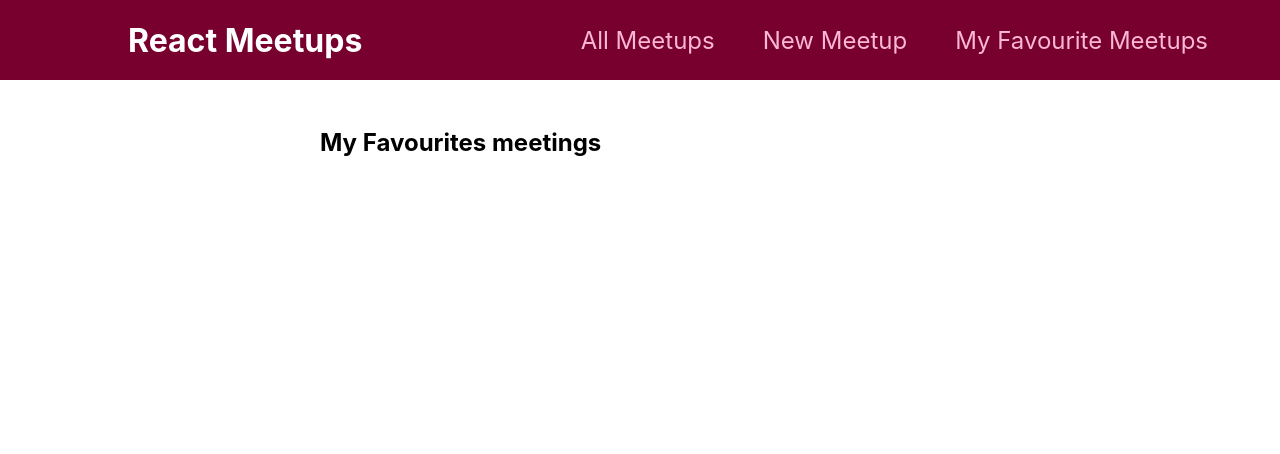
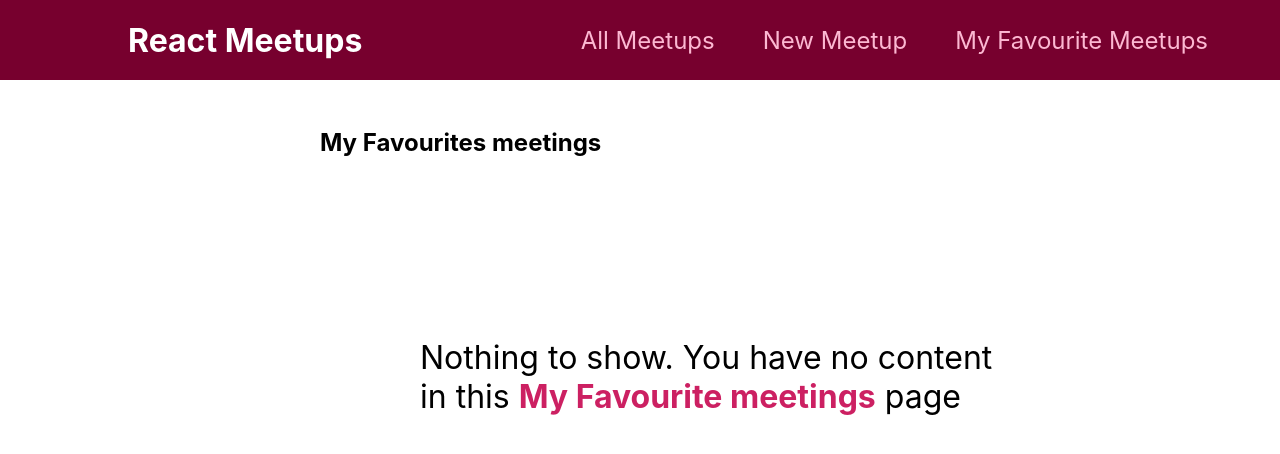
Before and after one commit to Heshan-kavi/react-course-app, a React (Create React App) app: page /favourites in a window 1280 px wide. Shown: the top 454 px of the page. Built offline with nearby package versions, Linux system fonts and the light colour scheme.

Commit message:
Added Empty page styles and theh content

```diff
--- a/src/components/layout/EmptyPage.js
+++ b/src/components/layout/EmptyPage.js
@@ -1,7 +1,9 @@
-function EmptyPage (){
+import classes from './EmptyPage.module.css';
+
+function EmptyPage (props){
     return (
-        <div>
-            hello
+        <div className={classes.spinner}>
+            <span>Nothing to show. You have no content in this <b>{props.pageName}</b> page</span>
         </div>
     )
 }
--- a/src/components/layout/EmptyPage.module.css
+++ b/src/components/layout/EmptyPage.module.css
@@ -0,0 +1,18 @@
+.spinner {
+    width: 600px;
+    height: 400px;
+    display: flex;
+    justify-content: center;
+    align-items: center;
+    background-color: transparent;
+    padding-left: 100px;
+  }
+
+  .spinner span {
+    font-size: 2rem;
+    padding-right: 1rem;
+  }
+
+  .spinner b{
+    color: #cc2062
+  }
--- a/src/components/layout/LoadingScreen.js
+++ b/src/components/layout/LoadingScreen.js
@@ -7,7 +7,7 @@ function LoadingScreen(){
         <div className={classes.spinner}>
             <span>Loading...</span>
             <div className={classes.half_spinner}></div>
-          </div>
+        </div>
       );
 }
 
--- a/src/pages/Favourites.js
+++ b/src/pages/Favourites.js
@@ -1,14 +1,17 @@
 import { useSelector } from "react-redux";
+import EmptyPage from "../components/layout/EmptyPage";
 import MeetupList from "../components/meetups/MeetupList";
 
 function Favourites (){
 
   const favouriteList = useSelector(state => state.favourite.favouriteList)
+  const numOfItemsInTheFavList = useSelector(state => state.favourite.numOfItemsInTheFavList)
 
     return (
         <section>
         <h1>My Favourites meetings</h1>
         <MeetupList meetups={favouriteList}/>
+        {numOfItemsInTheFavList === 0 ? <EmptyPage pageName={'My Favourite meetings'}/> : <MeetupList meetups={favouriteList}/>}
       </section>
     )
 }
```
